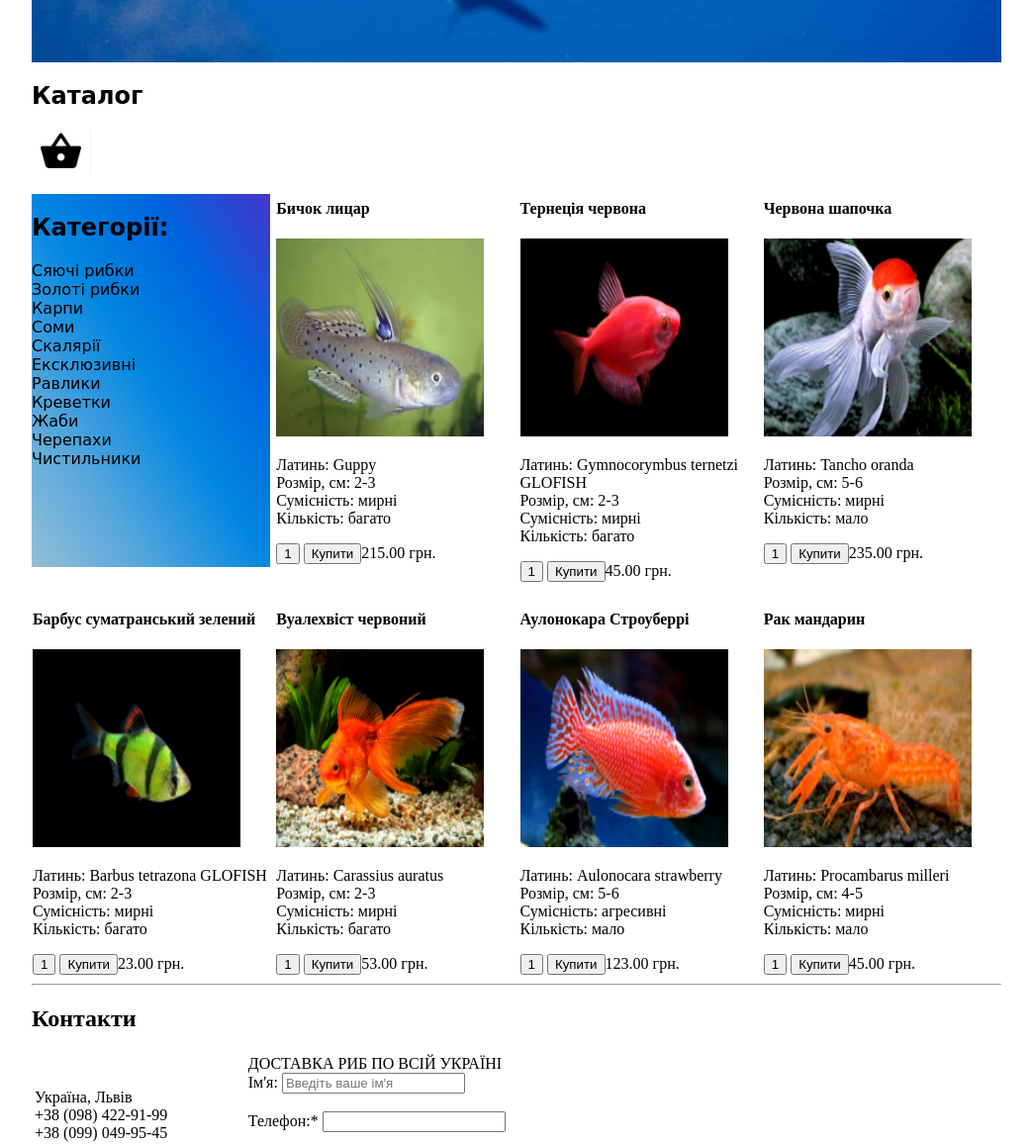
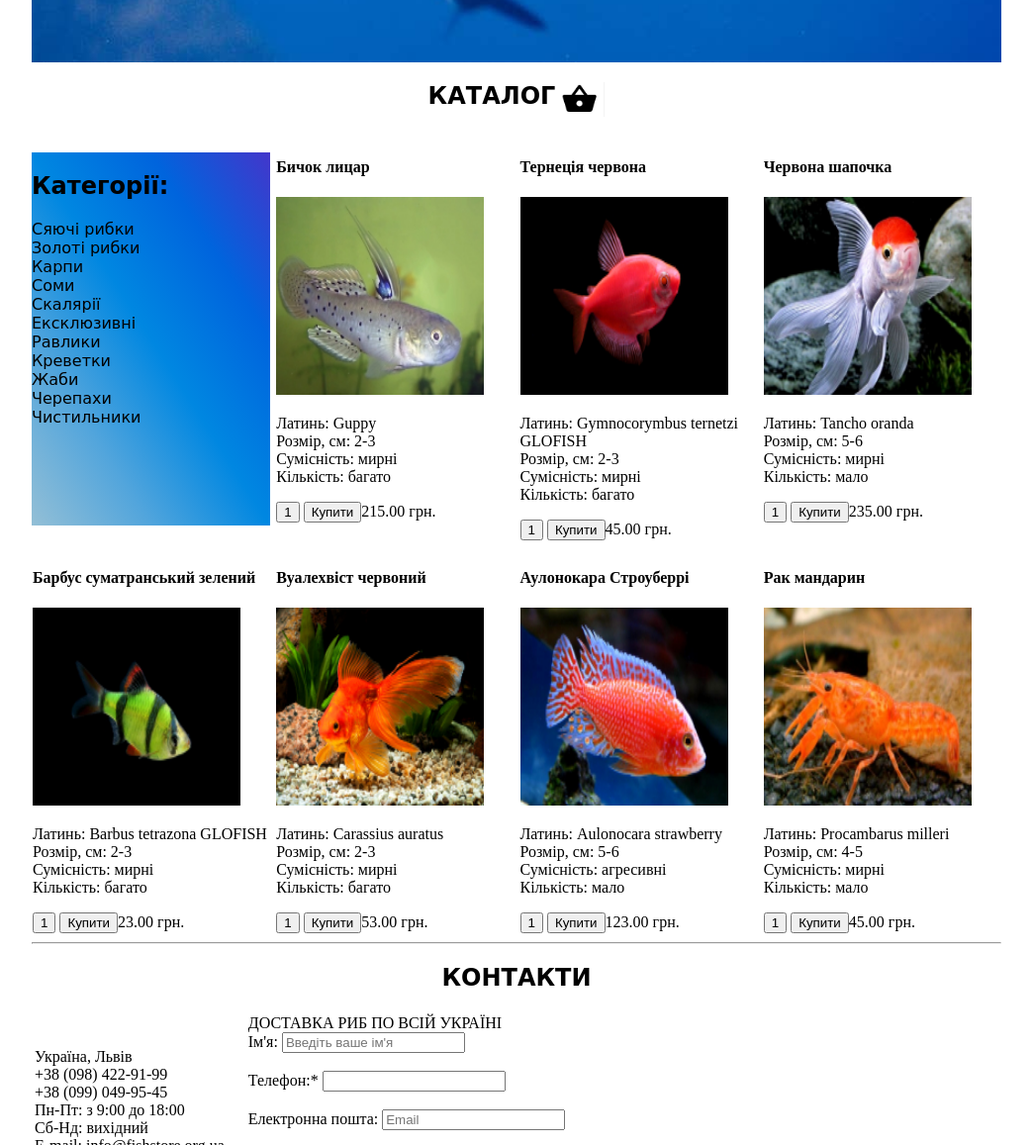
Before and after one commit to Khristina1/homework-html-2, a plain HTML site: page index.html in a window 1280 px wide. Shown: the part 736-1893 px from the top of the page at 99% size, without its empty margins (118-1161 px from the left). Drawn offline with Linux system fonts and the light colour scheme; a web font is replaced by a local one.

Commit message:
New file

```diff
--- a/css/index.css
+++ b/css/index.css
@@ -70,9 +70,9 @@ header .banner h1 a:hover{
 }
 main #catalog h1{
     font-family: var(--font-family);
-}
-main .basket{
-justify-content:flex-end;
+    text-transform: uppercase;
+    display :flex;
+justify-content:space-between;
 }
 main #catalog .catagory{
     background-image: linear-gradient(to right top, #93bfd6, #52a5dc, #0087e1, #0064dd, #4336cb);
@@ -94,6 +94,11 @@ main #catalog .catagories .fish{
 main #catalog .catagories .fish:hover{
     border: 1px solid #2274CE;
 }
+footer #contacts h1{
+    display: flex;
+    font-family: var(--font-family);
+    text-transform: uppercase;
+}
 @media(min-width: 600px){
 header .nav{
     display: flex;
@@ -111,6 +116,12 @@ display:block;
 main .product .product-buttons{
     display: flex;
     justify-content: space-around;
+}
+main #catalog .catalogies{
+    justify-content: center;
+}
+footer #contacts h1{
+    justify-content: center;
 }
 }
 @media (min-width: 400px){
--- a/index.html
+++ b/index.html
@@ -30,8 +30,7 @@
         </header>
         <main>
             <section id="catalog">
-                <h1>Каталог</h1>
-                <a class="basket"><img src="image/basket.png" alt="basket" width="60" height="45"></a>
+                <h1 class="catalogies">Каталог<img src="image/basket.png"  class="basket" alt="basket" width="50" height="35" ></h1>
             <div class="catagories">
         <ul class="catagory">
             <h2> Категорії:</h2>
@@ -102,7 +101,7 @@
     Розмір, см: 2-3<br>
      Сумісність: мирні<br>
       Кількість: багато</p>
-                            <div class="product-buttons">
+     <div class="product-buttons">
     <button class="button card-button">1</button>
     <button class="button card-button">Купити</button>53.00 грн.
             </div>
```
